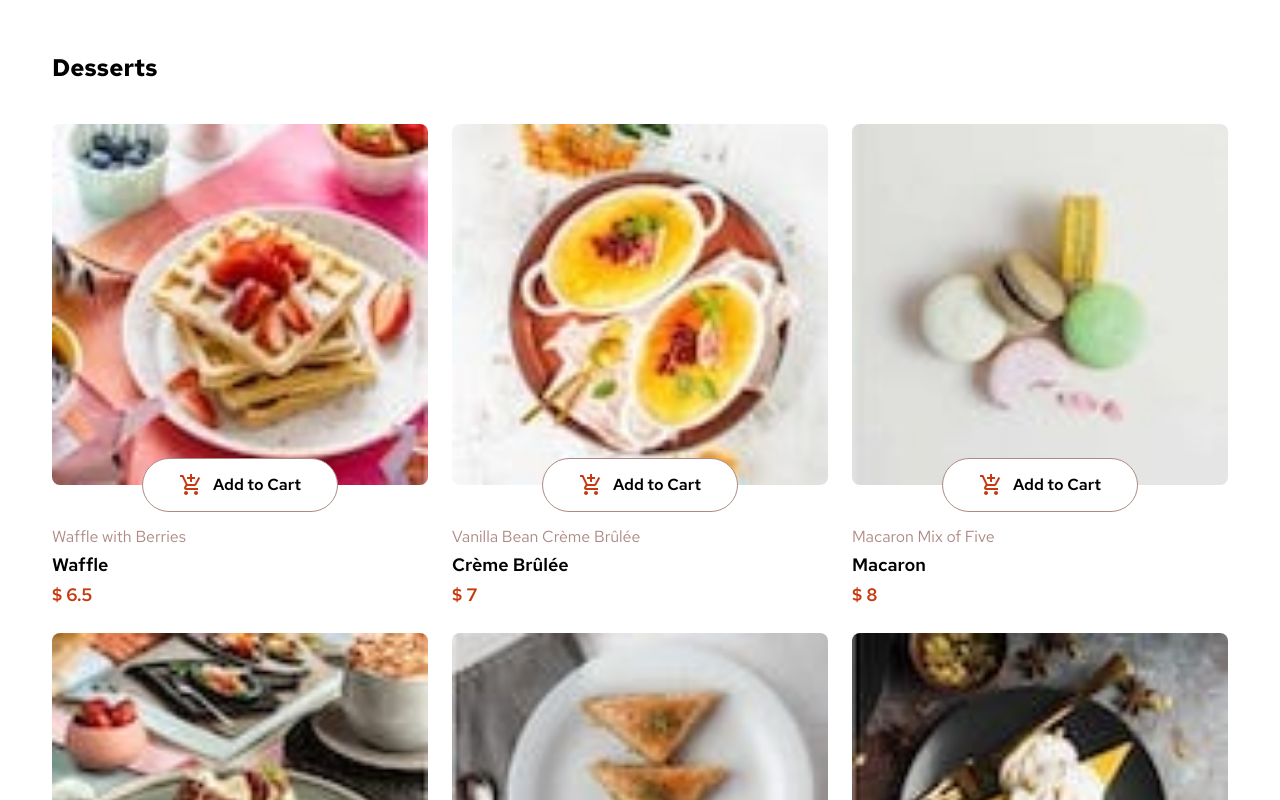
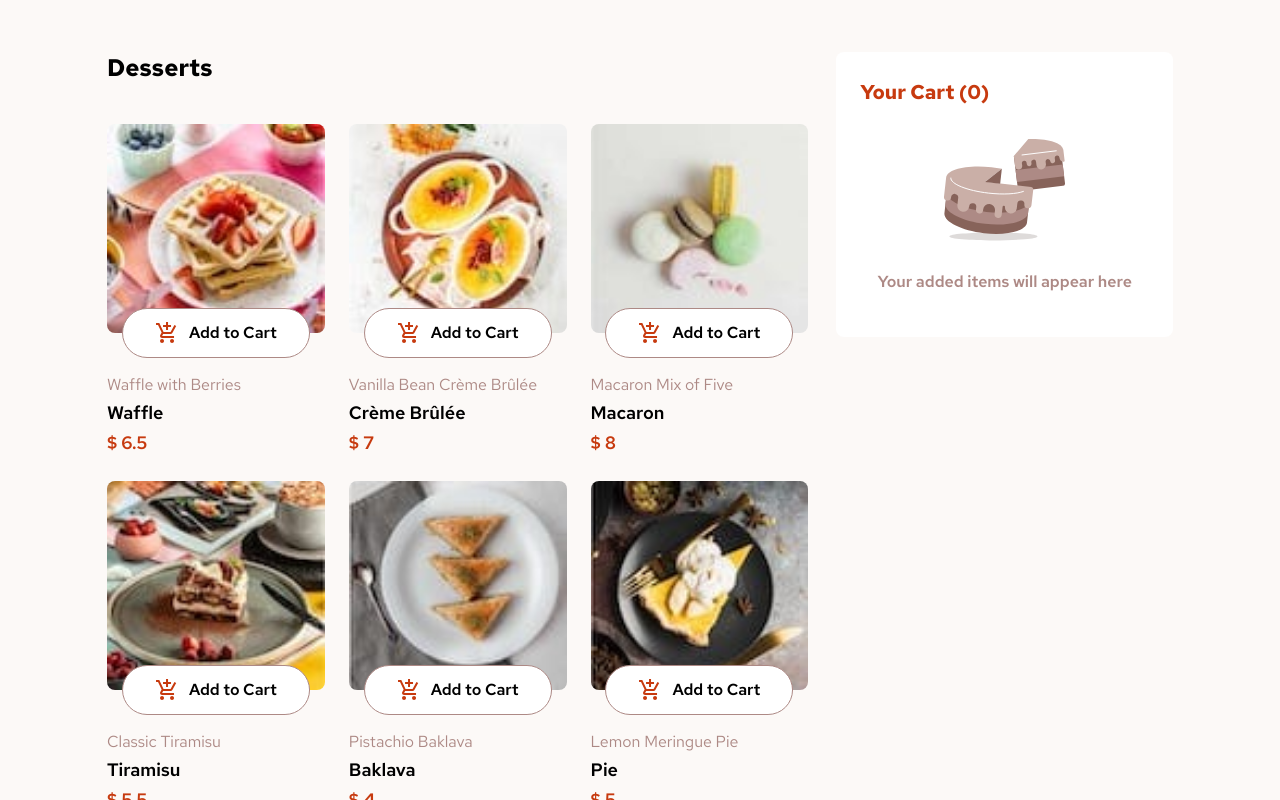
Before and after one commit to Arkorede/product-list-with-cart, a React (Vite) app: page / in a window 1280 px wide. Shown: the top 800 px of the page. Built offline with nearby package versions, Linux system fonts and the light colour scheme.

Commit message:
Feat: created my cart component and added responsiveness

```diff
--- a/src/App.jsx
+++ b/src/App.jsx
@@ -2,17 +2,21 @@ import { useState } from "react";
 import viteLogo from "/vite.svg";
 import CartItem from "./atoms/CartItem";
 import ProductList from "./components/ProductList";
+import MyCart from "./components/MyCart";
 
 function App() {
-  const [count, setCount] = useState(0);
-
   return (
     <>
-      <div className="p-[3.25rem]">
-        <header className="mb-10">
-          <h1 className="text-2xl font-bold">Desserts</h1>
-        </header>
-        <ProductList />
+      <div className="px-[1.5625rem] py-6 sm:px-[30px] sm:py-7 md:px-[3.125rem] md:py-9 lg:px-[3.125rem] lg:py-12 xl:px-[6.6875rem] xl:py-[3.25rem] bg-rose-50 grid lg:grid-cols-12 gap-x-7 gap-y-10">
+        <div className="w-full col-span-full lg:col-span-8">
+          <header className="mb-10">
+            <h1 className="text-2xl font-bold">Desserts</h1>
+          </header>
+          <ProductList />
+        </div>
+        <div className="col-span-full lg:col-span-4">
+          <MyCart />
+        </div>
       </div>
     </>
   );
--- a/src/atoms/CartItem.jsx
+++ b/src/atoms/CartItem.jsx
@@ -2,8 +2,6 @@ import { MdAddShoppingCart } from "react-icons/md";
 
 const CartItem = (props) => {
   const { image, name, category, price } = props;
-
-  console.log(props);
 
   return (
     <div className="w-full">
@@ -19,9 +17,9 @@ const CartItem = (props) => {
             className="w-full h-auto rounded-lg"
           />
         </picture>
-        <button className="absolute bottom-0 left-1/2 -translate-x-1/2 translate-y-1/2 flex gap-x-2.5 items-center justify-center px-9 py-3.5 border border-rose-400 rounded-full bg-white">
-          <MdAddShoppingCart className="text-[24px] text-red" />
-          <p className="font-semibold text-nowrap">Add to Cart</p>
+        <button className="absolute bottom-0 left-1/2 -translate-x-1/2 translate-y-1/2 flex gap-x-2.5 items-center justify-center px-5 py-2 xl:px-8 xl:py-3 border border-rose-400 rounded-full bg-white">
+          <MdAddShoppingCart className="text-[20px] xl:text-[24px] text-red" />
+          <p className="font-semibold text-nowrap text-base">Add to Cart</p>
         </button>
       </div>
 
--- /dev/null
+++ b/src/components/MyCart.jsx
@@ -0,0 +1,22 @@
+import React from "react";
+import illustrationEmptyCart from "../../public/assets/images/illustration-empty-cart.svg";
+
+const MyCart = () => {
+  return (
+    <div className="px-6 pt-[26px] pb-[43px] w-full rounded-lg bg-white">
+      <h2 className="text-red text-xl font-bold">Your Cart (0)</h2>
+      <figure className="mt-5">
+        <img
+          src={illustrationEmptyCart}
+          alt="empty cart"
+          className="h-auto mx-auto"
+        />
+        <figcaption className="text-center text-rose-400 mt-4 font-semibold">
+          Your added items will appear here
+        </figcaption>
+      </figure>
+    </div>
+  );
+};
+
+export default MyCart;
--- a/tailwind.config.js
+++ b/tailwind.config.js
@@ -20,7 +20,7 @@ export default {
     },
     extend: {},
     screens: {
-      'sm': '375px',
+      'sm': '640px',
       'md': '768px',
       'lg': '1024px',
       'xl': '1280px',
```
